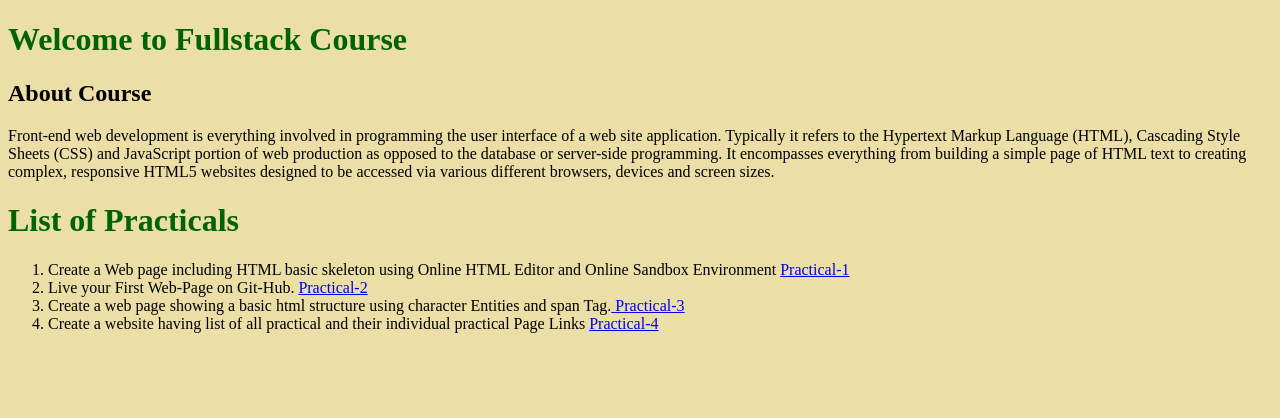
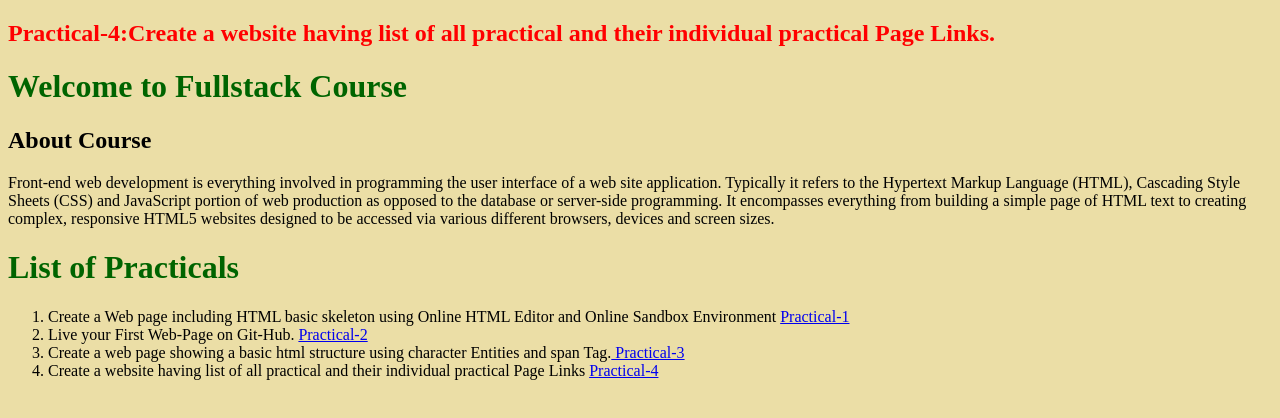
Before and after one commit to iamkushmittal/FullStack, a plain HTML site: page Practical 4/Practical-4.html in a window 1280 px wide. Drawn offline with Linux system fonts and the light colour scheme.

Commit message:
Updated Practical-4

```diff
--- a/Practical 4/Practical-4.html
+++ b/Practical 4/Practical-4.html
@@ -8,6 +8,7 @@
 </head>
 
 <body style="background-color: rgb(235, 222, 166);">
+    <h2 style="color: red;">Practical-4:Create a website having list of all practical and their individual practical Page Links.</h2>
     <h1 style="color: darkgreen;">Welcome to Fullstack Course</h1>
     <h2>About Course</h2>
     <p>Front-end web development is everything involved in programming the user interface of a web site application. Typically it refers to the Hypertext Markup Language (HTML), Cascading Style Sheets (CSS) and JavaScript portion of web production as opposed
```
